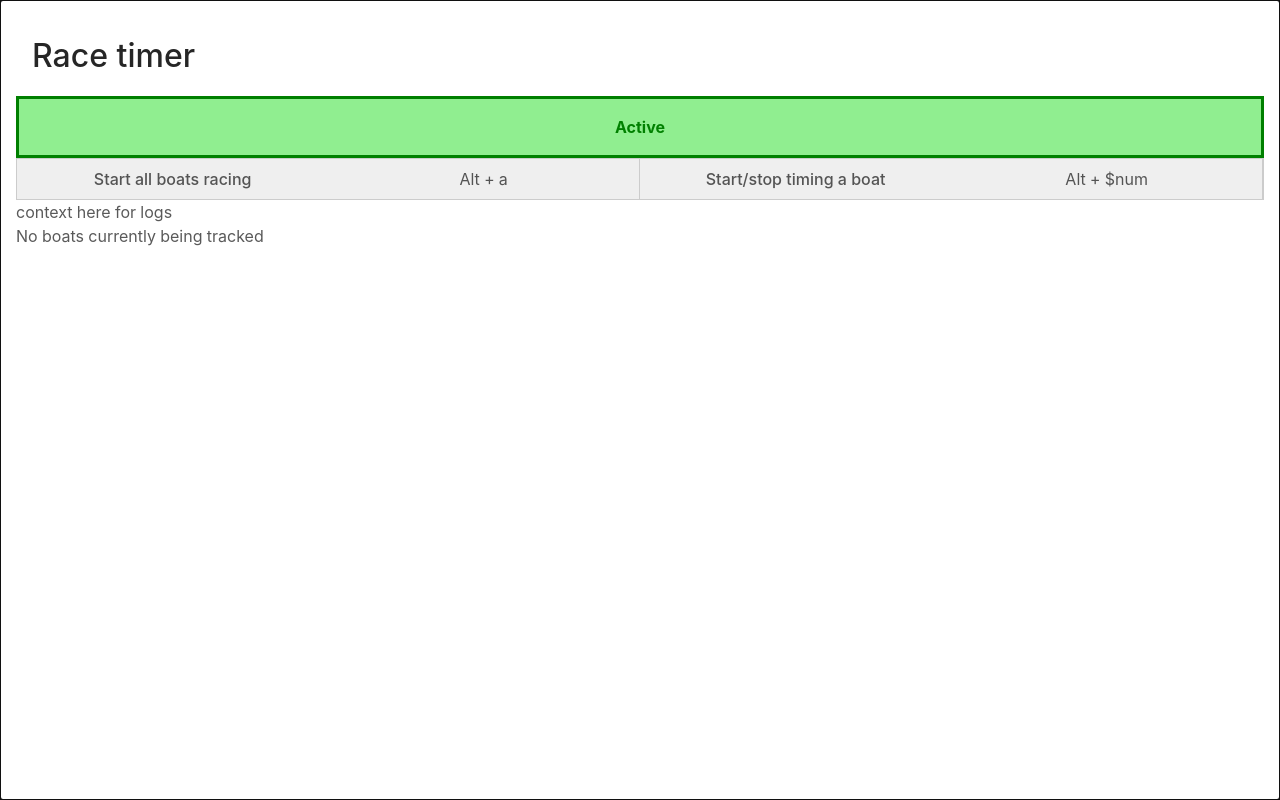
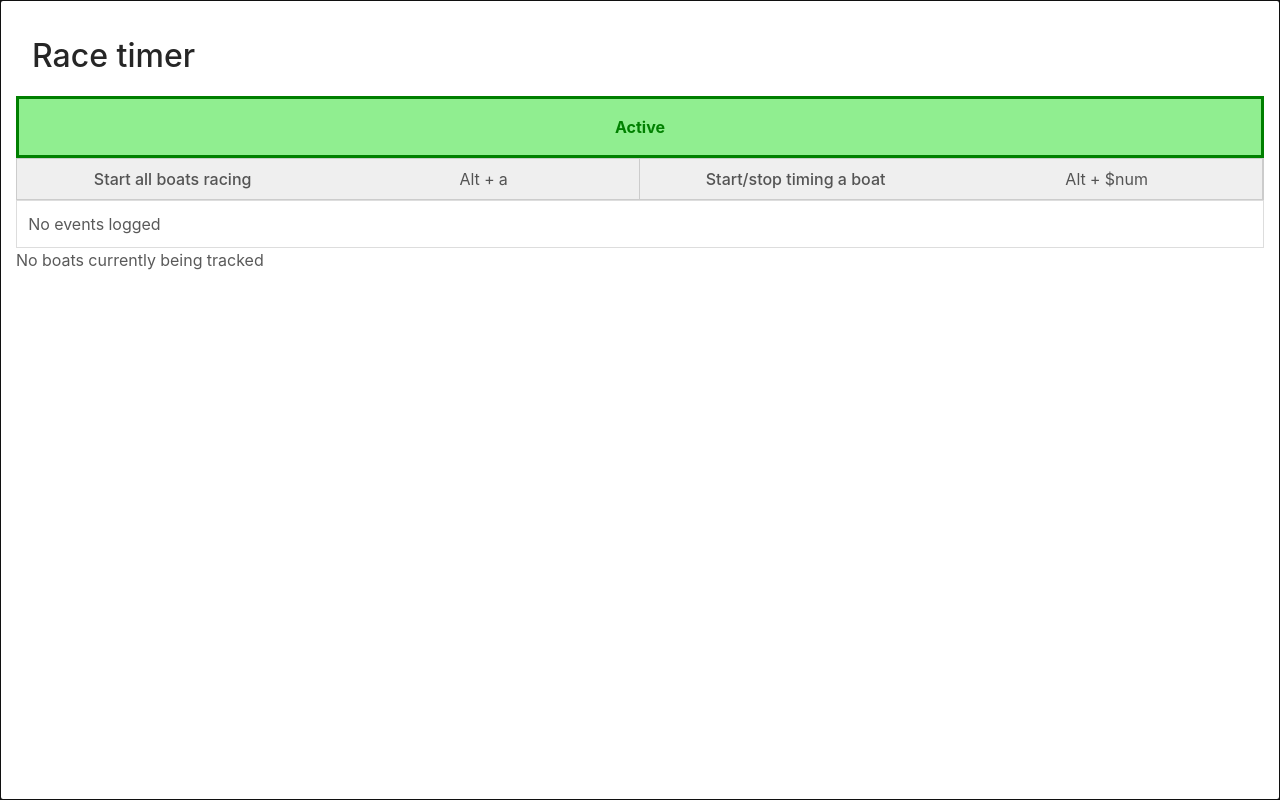
Before and after one commit to daveoconnor/racetimer, a React (Create React App) app: page / in a window 1280 px wide. Built offline with nearby package versions, Linux system fonts and the light colour scheme.

Commit message:
Implemented logging support

```diff
--- a/src/components/raceTimer/raceTimer.jsx
+++ b/src/components/raceTimer/raceTimer.jsx
@@ -3,6 +3,7 @@ import _ from 'lodash';
 
 import BoatTable from '../boatTable/boatTable';
 import { RaceContext } from '../../contexts/raceContext';
+import LogList from '../logList/logList';
 import './raceTimer.css';
 
 export default function RaceTimer() {
@@ -61,8 +62,8 @@ export default function RaceTimer() {
 					<dd>Alt + $num</dd>
 				</dl>
 			</section>
-			<section id="command-log">
-				context here for logs
+			<section id="logging">
+				<LogList />
 			</section>
 			<section id="main">
 				<BoatTable />
--- a/src/contexts/raceContext.jsx
+++ b/src/contexts/raceContext.jsx
@@ -1,7 +1,9 @@
 import React, { useCallback, useContext, useReducer } from 'react';
 import _ from 'lodash';
 
+import { LogContext } from './logContext';
 export const RaceContext = React.createContext();
+let logger = null;
 
 const raceReducer = (state, action) => {
 	const createBoat = (boatNumber, startTime) => {
@@ -24,6 +26,7 @@ const raceReducer = (state, action) => {
 			const numberOfBoats = action.payload.numberOfBoats;
 			const allStartTimes = action.payload.startTime;
 			const allBoats = createBoats(numberOfBoats, allStartTimes);
+			_.each(allBoats, boat => logger.log('allBoats, boat number ' + boat.boatNumber + ' marked as started at ' + boat.startTime));
 			return { ...state, boats: allBoats };
 		case 'startBoat':
 			const boatNumber = action.payload.boatNumber;
@@ -31,10 +34,12 @@ const raceReducer = (state, action) => {
 			const boats = state.boats;
 			const newBoat = createBoat(boatNumber, boatStartTime);
 			boats[boatNumber] = newBoat;
+			logger.log('startBoat: boat number ' + newBoat.boatNumber + ' marked as started at ' + newBoat.startTime);
 			return { ...state, boats: boats };
 		case 'stopBoat':
 			const existingBoat = state.boats[action.payload.boatNumber];
 			existingBoat.stopTime = action.payload.stopTime;
+			logger.log('stopBoat: boat number ' + existingBoat.boatNumber + ' marked as stopped at ' + existingBoat.stopTime);
 			return {...state};
 		default:
 			return state;
@@ -42,6 +47,7 @@ const raceReducer = (state, action) => {
 };
 
 export default function RaceProvider({client, children}) {
+	logger = useContext(LogContext);
 	const defaultState = {
 		boats: {}
 	};
```
